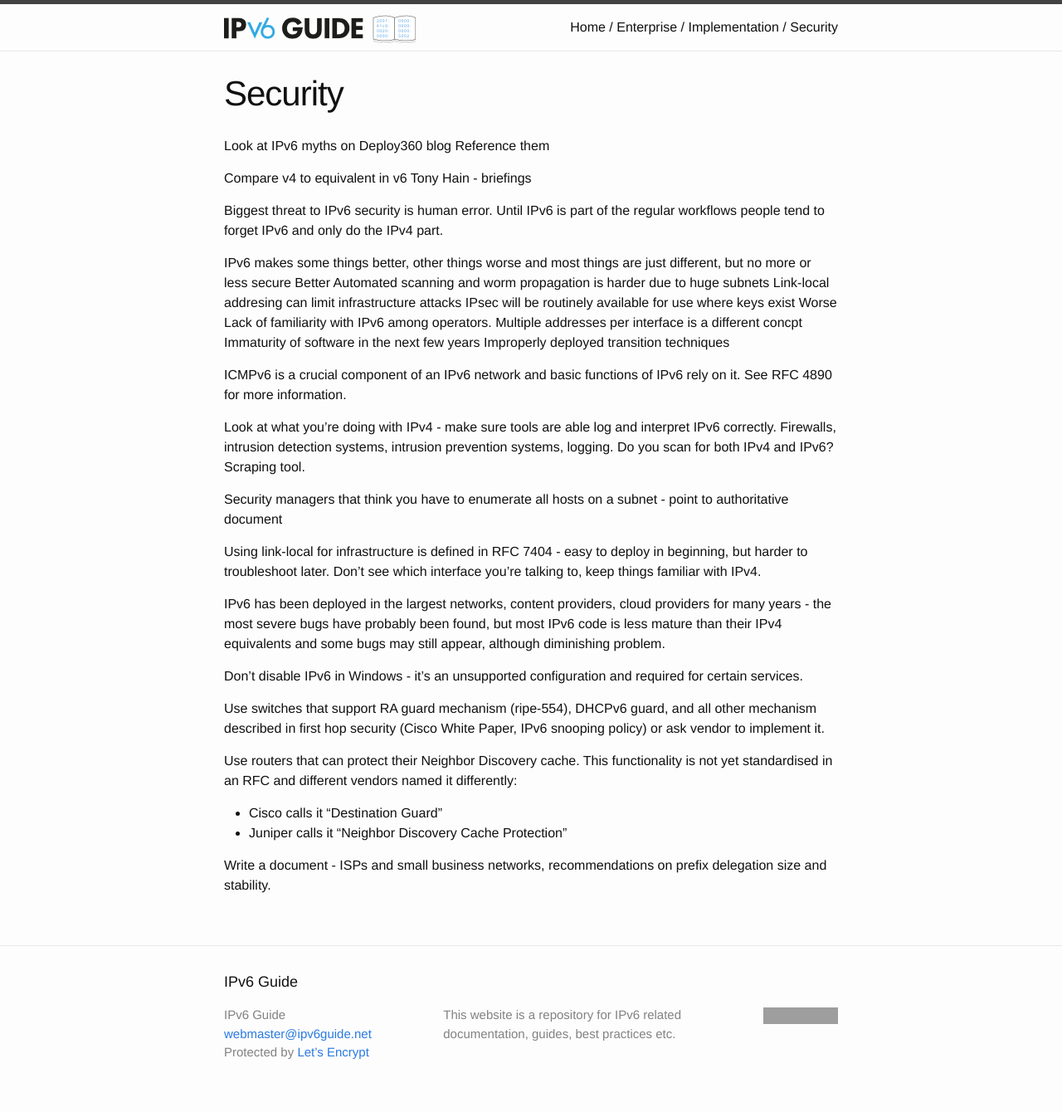
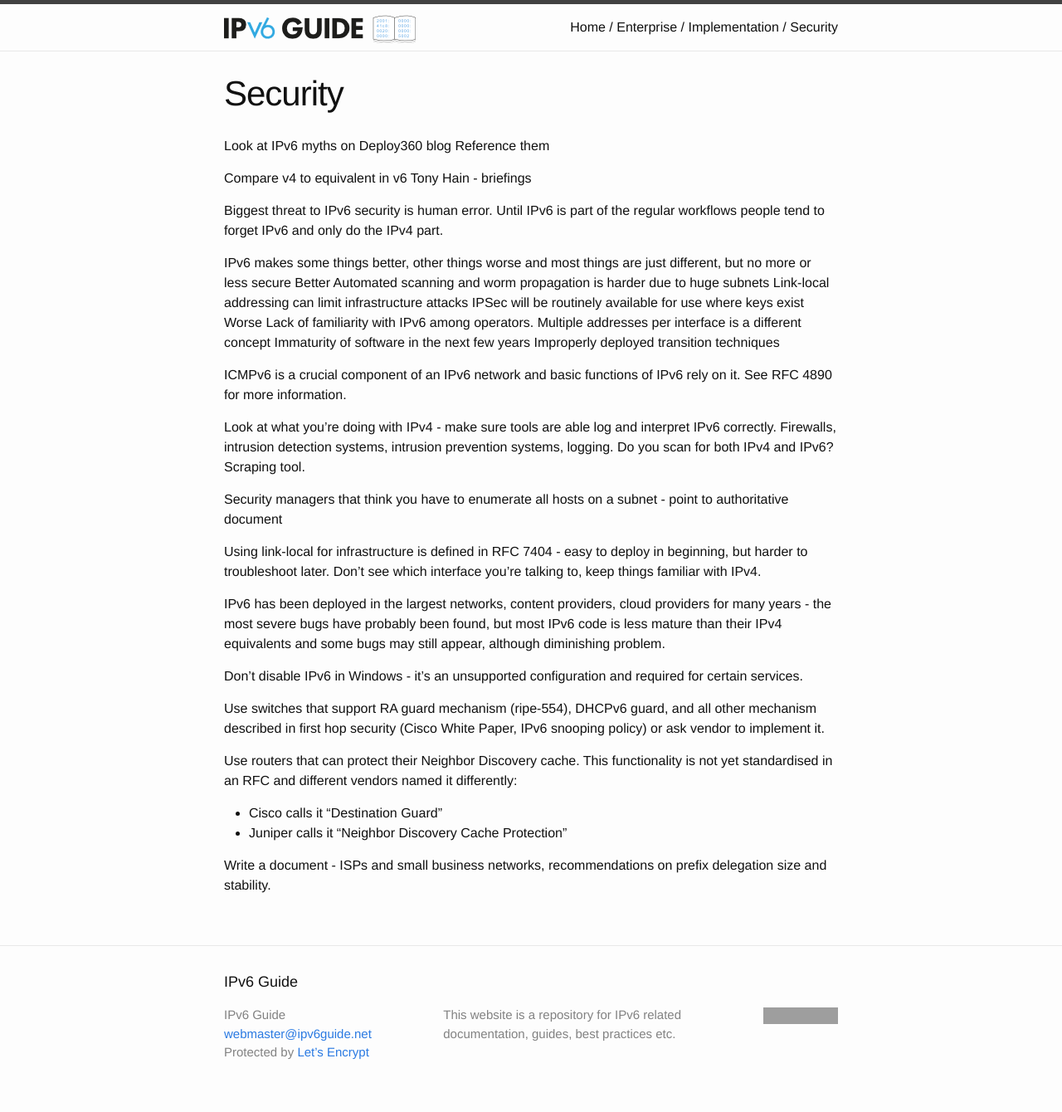
Before and after one commit to ipv6guide/ipv6guide.github.io, a Jekyll site: the page built from enterprise/implementation/security.md, in a window 1280 px wide. Shown: the whole page at 83% size. Built offline with Jekyll 4.4.1, drawn with Linux system fonts in a browser that asks for light colours; grey boxes are pictures that could not be loaded.

Commit message:
Fix typos

```diff
--- a/enterprise/implementation/security.md
+++ b/enterprise/implementation/security.md
@@ -13,11 +13,11 @@ Biggest threat to IPv6 security is human error. Until IPv6 is part of the regula
 IPv6 makes some things better, other things worse and most things are just different, but no more or less secure
 Better
   Automated scanning and worm propagation is harder due to huge subnets
-  Link-local addresing can limit infrastructure attacks
-  IPsec will be routinely available for use where keys exist
+  Link-local addressing can limit infrastructure attacks
+  IPSec will be routinely available for use where keys exist
 Worse
   Lack of familiarity with IPv6 among operators.
-  Multiple addresses per interface is a different concpt
+  Multiple addresses per interface is a different concept
   Immaturity of software in the next few years
   Improperly deployed transition techniques
 
```
